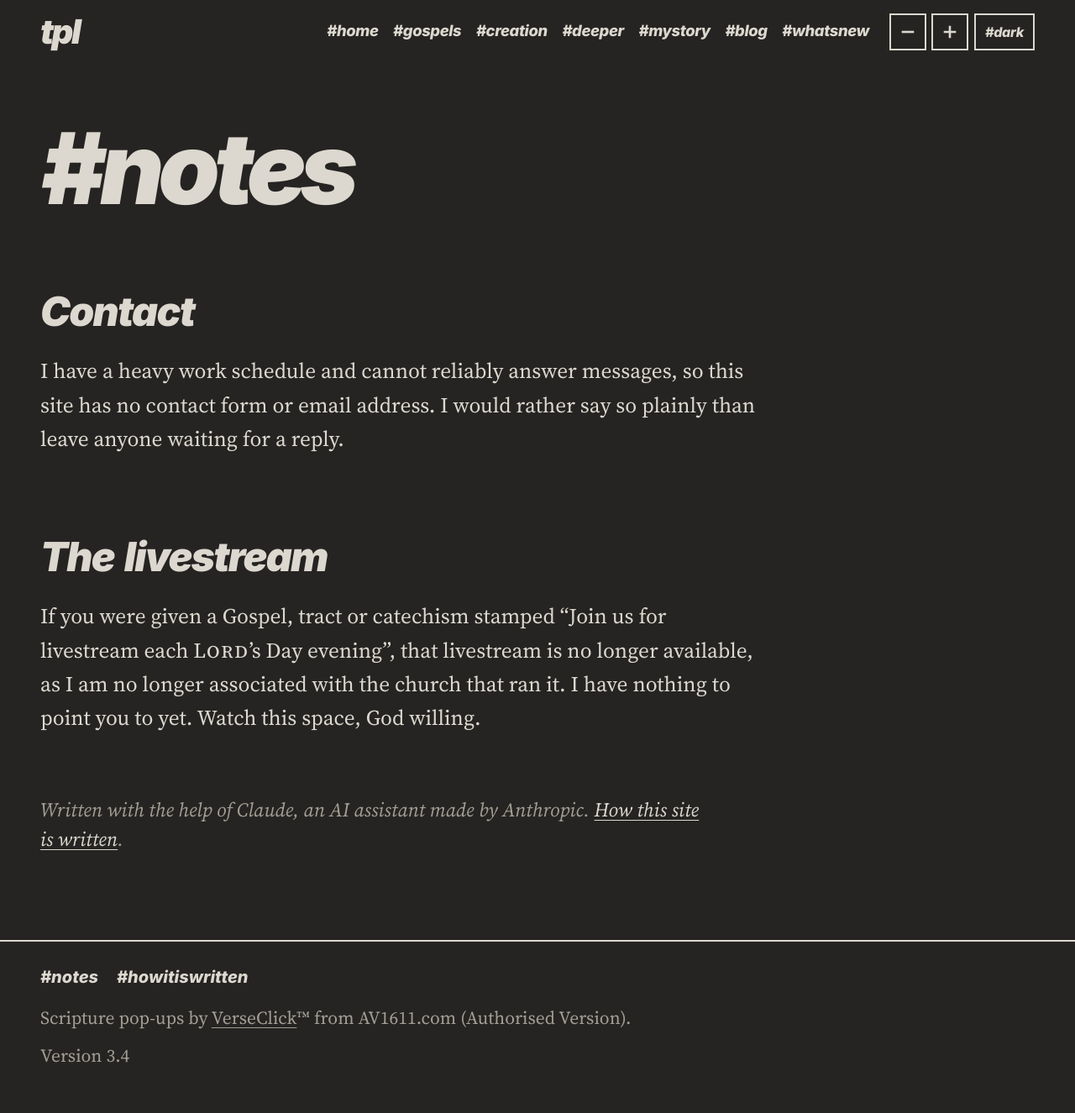
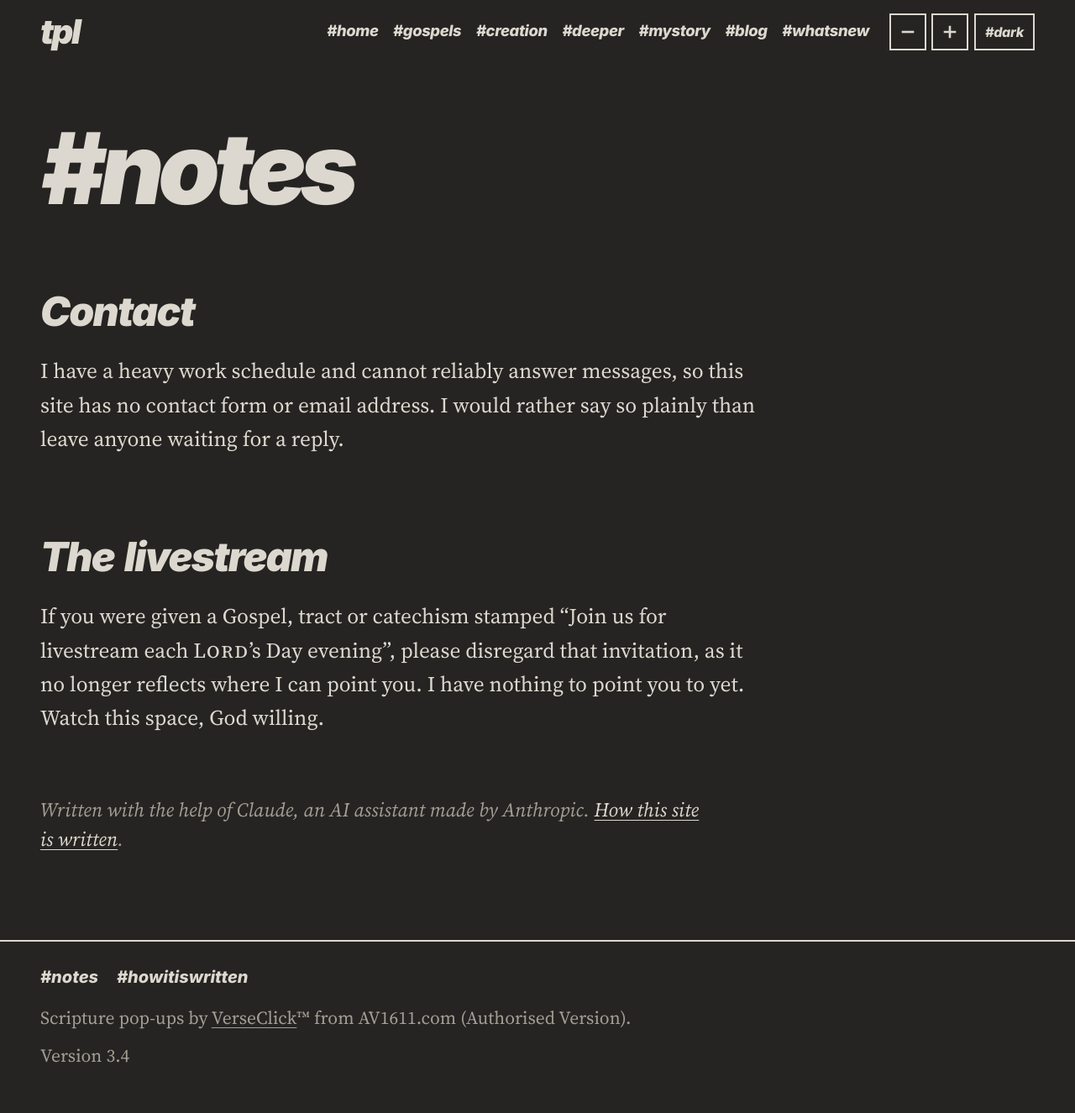
Before and after one commit to ForestWalkUK/truthpeaceandlove, a Jekyll site: the page built from notes.md, in a window 1280 px wide. Shown: the whole page at 84% size. Built offline with Jekyll 4.4.1, drawn with Linux system fonts in a browser that asks for light colours.

Commit message:
Updated notes on livestream
If you were given a Gospel, tract or catechism stamped “Join us for livestream each LORD’s Day evening”, please disregard that invitation, as it no longer reflects where I can point you. I have nothing to point you to yet. Watch this space, God willing.

```diff
--- a/notes.md
+++ b/notes.md
@@ -11,4 +11,4 @@ I have a heavy work schedule and cannot reliably answer messages, so this site h
 
 ## The livestream
 
-If you were given a Gospel, tract or catechism stamped “Join us for livestream each LORD’s Day evening”, that livestream is no longer available, as I am no longer associated with the church that ran it. I have nothing to point you to yet. Watch this space, God willing.
+If you were given a Gospel, tract or catechism stamped “Join us for livestream each LORD’s Day evening”, please disregard that invitation, as it no longer reflects where I can point you. I have nothing to point you to yet. Watch this space, God willing.
```
